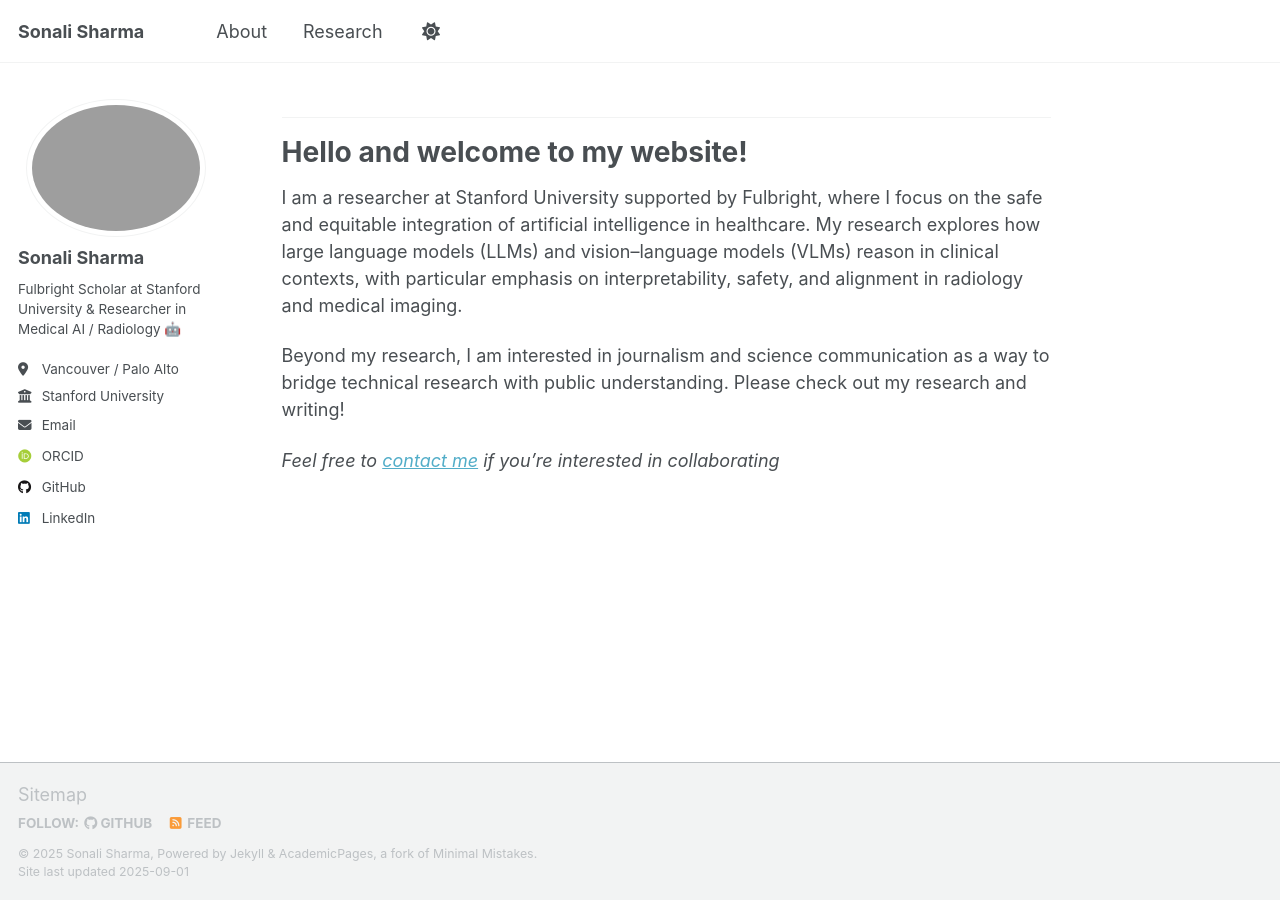
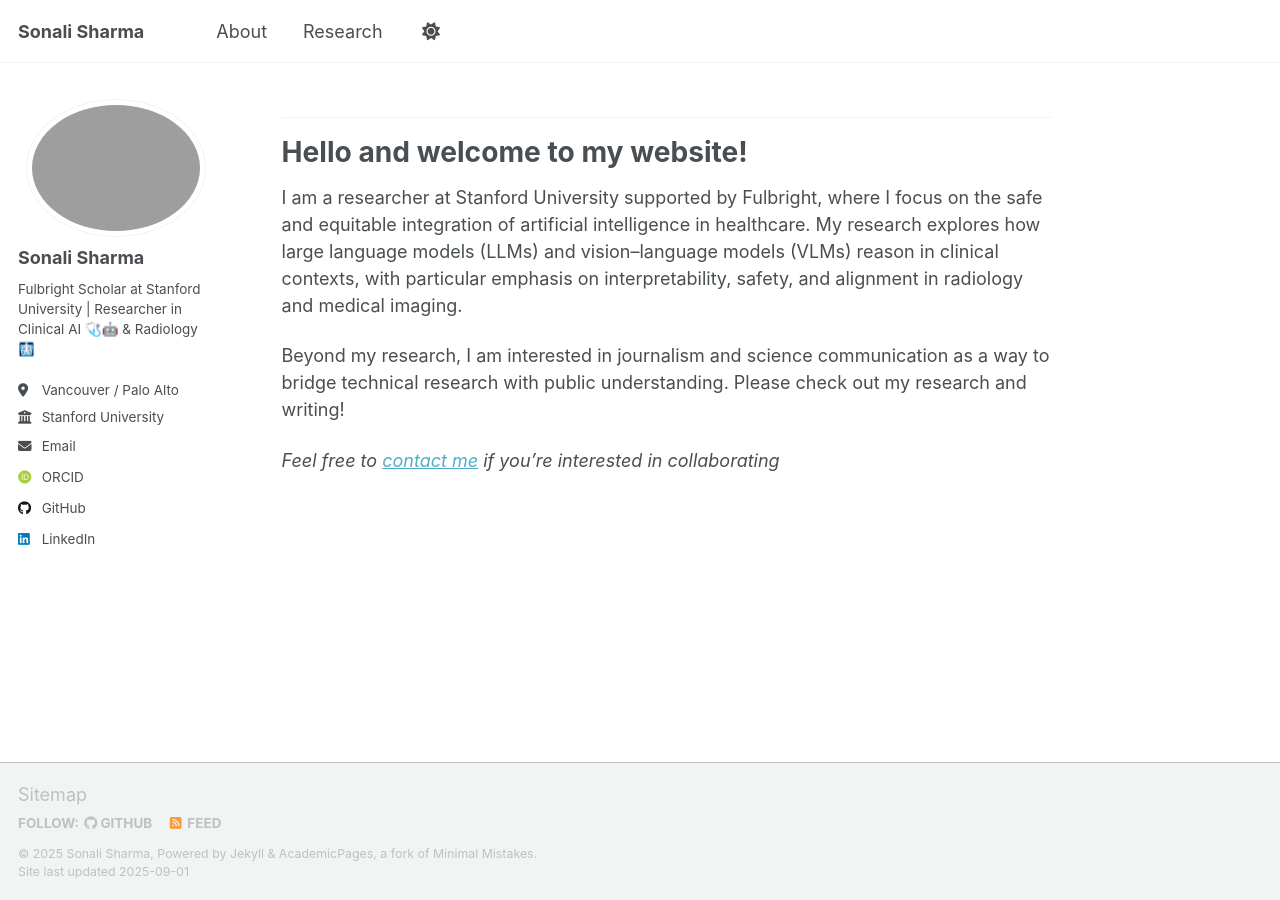
Before and after one commit to sonalisharma-3/sonalisharma-3.github.io, a Jekyll site: the page built from index.md, in a window 1280 px wide. Built offline with Jekyll 4.4.1, drawn with Linux system fonts in a browser that asks for light colours; some web fonts are replaced; a script that is not in the unit is left out.

Commit message:
Update website

```diff
--- a/_config.yml
+++ b/_config.yml
@@ -18,7 +18,7 @@ teaser                   :
 author:
   name             : "Sonali Sharma"
   avatar           : "profile.png"
-  bio              : "Fulbright Scholar at Stanford University & Researcher in Medical AI / Radiology 🤖 "
+  bio              : "Fulbright Scholar at Stanford University | Researcher in Clinical AI 🩺🤖 & Radiology 🩻"
   location         : "Vancouver / Palo Alto"
   employer         : "Stanford University"
   email            : "sonali3@stanford.edu"
```
